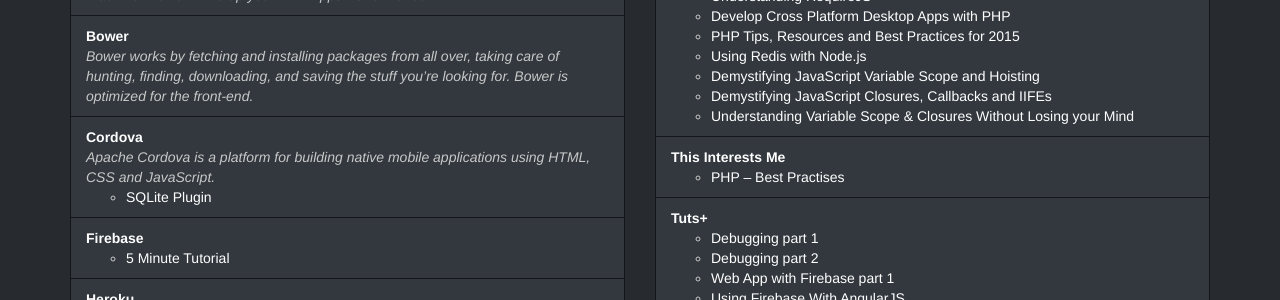
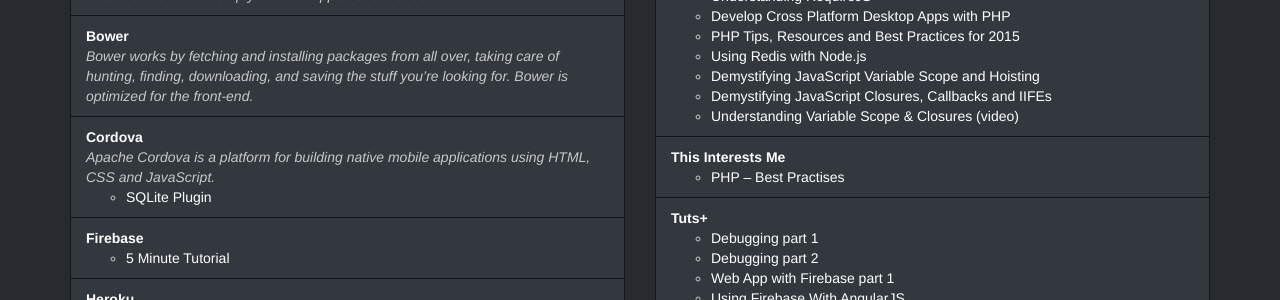
Before and after one commit to donvercety/donvercety.github.io, a Jekyll site: the page built from academy.html, in a window 1280 px wide. Shown: the part 275-575 px from the top of the page. Built offline with Jekyll 4.4.1, drawn with Linux system fonts in a browser that asks for light colours; nearby versions of some CDN libraries.

Commit message:
Update academy.yml

```diff
--- a/_data/academy.yml
+++ b/_data/academy.yml
@@ -207,7 +207,7 @@
     - name: 'Demystifying JavaScript Closures, Callbacks and IIFEs'
       link: 'http://www.sitepoint.com/demystifying-javascript-closures-callbacks-iifes/'
 
-    - name: 'Understanding Variable Scope & Closures Without Losing your Mind'
+    - name: 'Understanding Variable Scope & Closures (video)'
       link: 'http://www.sitepoint.com/understanding-variable-scope-closures-without-losing-mind/'
 
   # - - - - - - - - - -
```
